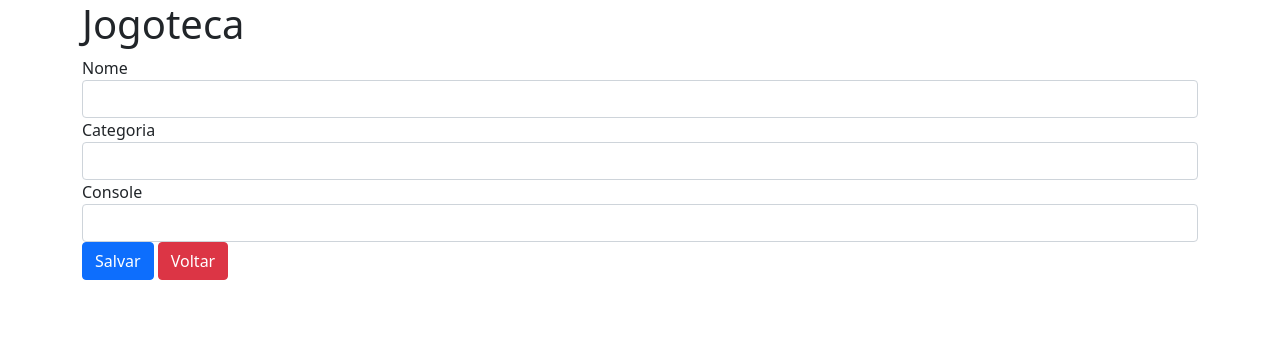
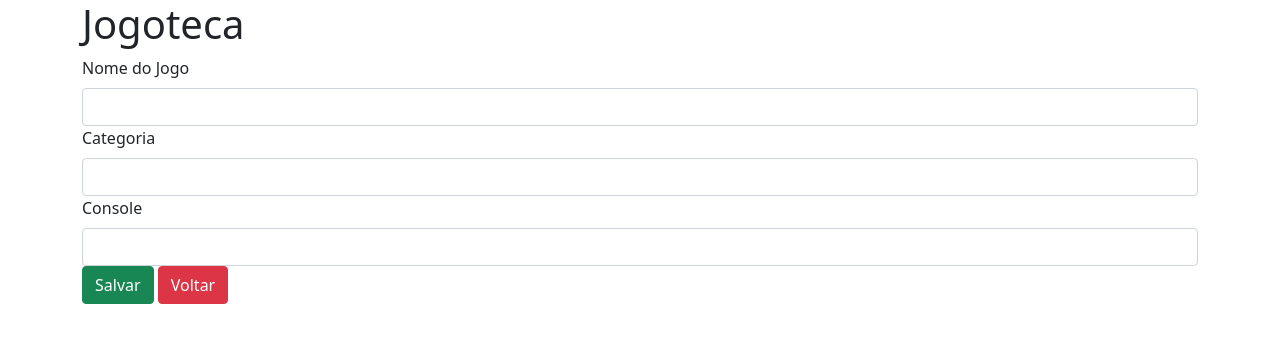
Before and after one commit to melkmuller/jogoteca, a Flask app: page /novo in a window 1280 px wide. Shown: the top 343 px of the page. Run offline with Flask 2, Linux system fonts and the light colour scheme; the visitor is signed in with stand-in values (Sample User, id 1); some libraries are stand-ins or nearby versions.

Commit message:
Implementa WTF Forms

```diff
--- a/helpers.py
+++ b/helpers.py
@@ -1,6 +1,20 @@
 import os
 from jogoteca import app
+from flask_wtf import FlaskForm
+from wtforms import StringField, SubmitField, PasswordField, validators
 
+
+class FormularioJogo(FlaskForm):
+    nome = StringField('Nome do Jogo', [validators.DataRequired(), validators.Length(min=1, max=50)])
+    categoria = StringField('Categoria', [validators.DataRequired(), validators.Length(min=1, max=40)])
+    console = StringField('Console', [validators.DataRequired(), validators.Length(min=1, max=20)])
+    salvar = SubmitField('Salvar')
+
+
+class FormularioUsuario(FlaskForm):
+    nickname = StringField('Nickname', [validators.DataRequired(), validators.Length(min=1, max=8)])
+    senha = PasswordField('Senha', [validators.DataRequired(), validators.Length(min=1, max=100)])
+    login = SubmitField('Login')
 
 def recupera_imagem(id):
     for nome_arquivo in os.listdir(app.config['UPLOAD_PATH']):
--- a/jogoteca.py
+++ b/jogoteca.py
@@ -1,10 +1,13 @@
 from flask import Flask
 from flask_sqlalchemy import SQLAlchemy
+from flask_wtf.csrf import CSRFProtect
 
 app = Flask(__name__)
 app.config.from_pyfile('config.py')
 
 db = SQLAlchemy(app)
+csrf = CSRFProtect(app)
+
 
 from views import *
 
--- a/templates/novo.html
+++ b/templates/novo.html
@@ -2,20 +2,23 @@
 {% block conteudo %}
       <form method="post" action="{{ url_for('criar') }}">
         <fieldset>
+          {{ form.csrf_token() }}
             <div class="form-group">
-            <label for="nome">Nome</label>
-            <input type="text" id="nome" name="nome" class="form-control">
+                {{ form.nome.label(class="form-label") }}
+                {{ form.nome(class="form-control") }}
             </div>
             <div class="form-group">
-            <label for="categoria">Categoria</label>
-            <input type="text" id="categoria" name="categoria" class="form-control">
+                {{ form.categoria.label(class="form-label") }}
+                {{ form.categoria(class="form-control") }}
             </div>
             <div class="form-group">
-            <label for="console">Console</label>
-            <input type="text" id="console" name="console" class="form-control">
+                {{ form.console.label(class="form-label") }}
+                {{ form.console(class="form-control") }}
             </div>
-          <button type="submit" class="btn btn-primary btn-salvar">Salvar</button>
+            <div>
+                {{ form.salvar(class="btn btn-success") }}
                 <a class="btn btn-danger" href="{{ url_for('index') }}">Voltar</a>
+            </div>
         </fieldset>
       </form>
 {% endblock %}
--- a/views.py
+++ b/views.py
@@ -3,7 +3,7 @@ import time
 from flask import render_template, request, redirect, session, flash, url_for
 from jogoteca import app, db
 from models import Jogos, Usuarios
-from helpers import recupera_imagem, deleta_arquivo
+from helpers import recupera_imagem, deleta_arquivo, FormularioJogo, FormularioUsuario
 
 
 @app.route('/')
@@ -18,7 +18,8 @@ def index():
 def novo():
     if 'usuario_logado' not in session or session['usuario_logado'] is None:
         return redirect(url_for('login', proxima=url_for('novo')))
-    return render_template('novo.html', titulo='Novo Jogo')
+    form = FormularioJogo()
+    return render_template('novo.html', titulo='Novo Jogo', form=form)
 
 
 @app.route('/editar/<int:id>')
@@ -27,19 +28,29 @@ def editar(id):
         return redirect(url_for('login', proxima=url_for('editar')))
 
     jogo = Jogos.query.filter_by(id=id).first()
+    form = FormularioJogo()
+    form.nome.data = jogo.nome
+    form.categoria.data = jogo.categoria
+    form.console.data = jogo.console
     capa_jogo = recupera_imagem(id)
-    return render_template('editar.html', titulo='Editando Jogo', jogo=jogo, capa_jogo=capa_jogo)
+    return render_template('editar.html', titulo='Editando Jogo', jogo=jogo, capa_jogo=capa_jogo, form=form)
 
 
 @app.route('/criar', methods=['POST', ])
 def criar():
-    nome = request.form['nome']
-    categoria = request.form['categoria']
-    console = request.form['console']
+    form = FormularioJogo(request.form)
+
+    if not form.validate_on_submit():
+        return  redirect(url_for('novo'))
+
+    nome = form.nome.data
+    categoria = form.categoria.data
+    console = form.console.data
 
     jogo = Jogos.query.filter_by(nome=nome).first()
+
     if jogo:
-        flash('Jogo já existe!')
+        flash('Jogo já existente!')
         return redirect(url_for('index'))
 
     novo_jogo = Jogos(nome=nome, categoria=categoria, console=console)
@@ -56,19 +67,22 @@ def criar():
 
 @app.route('/atualizar', methods=['POST', ])
 def atualizar():
-    jogo = Jogos.query.filter_by(id=request.form['id']).first()
-    jogo.nome = request['nome']
-    jogo.categoria = request['categoria']
-    jogo.console = request['console']
+    form = FormularioJogo(request.form)
 
-    db.session.add(jogo)
-    db.session.commit()
+    if form.validate_on_submit():
+        jogo = Jogos.query.filter_by(id=request.form['id']).first()
+        jogo.nome = form.nome.data
+        jogo.categoria = form.categoria.data
+        jogo.console = form.console.data
 
-    arquivo = request.files['arquivo']
-    upload_path = app.config['UPLOAD_PATH']
-    timestamp = time.time()
-    deleta_arquivo(id)
-    arquivo.save(f'{upload_path}/capa{jogo.id}-{timestamp}.jpg')
+        db.session.add(jogo)
+        db.session.commit()
+
+        arquivo = request.files['arquivo']
+        upload_path = app.config['UPLOAD_PATH']
+        timestamp = time.time()
+        deleta_arquivo(id)
+        arquivo.save(f'{upload_path}/capa{jogo.id}-{timestamp}.jpg')
 
     return redirect(url_for('index'))
 
@@ -88,14 +102,16 @@ def deletar(id):
 @app.route('/login')
 def login():
     proxima = request.args.get('proxima')
-    return render_template('login.html', proxima=proxima)
+    form = FormularioUsuario()
+    return render_template('login.html', proxima=proxima, form=form)
 
 
 @app.route('/autenticar', methods=['POST'])
 def autenticar():
-    usuario = Usuarios.query.filter_by(nickname=request.form['usuario']).first()
+    form = FormularioUsuario(request.form)
+    usuario = Usuarios.query.filter_by(nickname=form.nickname.data).first()
     if usuario:
-        if request.form['senha'] == usuario.senha:
+        if form.senha.data == usuario.senha:
             session['usuario_logado'] = usuario.nickname
             flash(usuario.nickname + ' logado com sucesso!')
             proxima_pagina = request.form['proxima']
```
Also changed, not shown: templates/editar.html (+11 -8 lines), templates/login.html (+10 -6 lines), views_user.py (added). Lines whose indentation alone changed are shown as unchanged.
